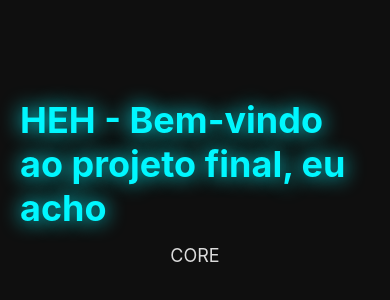
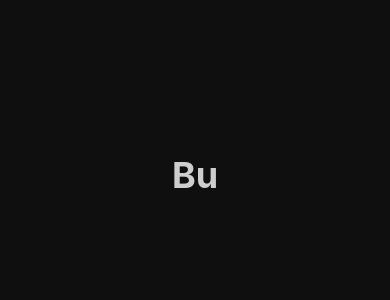
Before and after one commit to ttimelost/CORE, a React Native app: screen / in a window 390 px wide. Shown: the part 240-540 px from the top of the page. Built offline with nearby package versions, Linux system fonts and the light colour scheme.

Commit message:
ta funfando ent dei commit

```diff
--- a/App.js
+++ b/App.js
@@ -1,17 +1,31 @@
-import { StyleSheet, Text, View } from 'react-native';
+import React, { useState, useEffect } from 'react';
+import { View, Text, ActivityIndicator, StyleSheet } from 'react-native';
 
 export default function App() {
-  return (
+  const [isLoading, setIsLoading] = useState(true);
+
+  useEffect(() => {
+    // Simula uma busca de dados ou processo de 3 segundos
+    setTimeout(() => {
+      setIsLoading(false);
+    }, 4000);
+  }, []);
+
+  if (isLoading) {
+    return (
+      <View style={styles.container}>
+        <ActivityIndicator style={styles.bola} size="large" color="rgb(83, 83, 83)" />
+        <Text style={styles.titulo}>CORE</Text>
+      </View>
+    );
+  }
+
+  return(
     <View style={styles.container}>
-      <Text style={styles.titulo}>
-        HEH - Bem-vindo ao projeto final, eu acho
-      </Text>
+      <Text style={styles.titulo}>Bu</Text>
+    </View>
+  )
 
-      <Text style={styles.subtitulo}>
-      CORE
-      </Text>
-    </View>
-  );
 }
 
 const styles = StyleSheet.create({
@@ -26,20 +40,11 @@ const styles = StyleSheet.create({
   titulo: {
     fontSize: 36,
     fontWeight: 'bold',
-    color: '#00f7ff',
-    textShadowColor: '#00f7ff',
-    textShadowOffset: {
-      width: 0,
-      height: 0,
-    },
+    color: '#cecece',
     textShadowRadius: 20,
     marginBottom: 15,
   },
-
-  subtitulo: {
-    fontSize: 18,
-    color: '#ffffff',
-    textAlign: 'center',
-    opacity: 0.85,
-  },
+  bola: {
+    padding: 20,
+  }
 });
```
Also changed, not shown: package.json (+13 -2 lines), src/navegacao/NavegacaoStack.js (added, +17 -0 lines), 2 other files (tests, documents, lock files or other folders).
